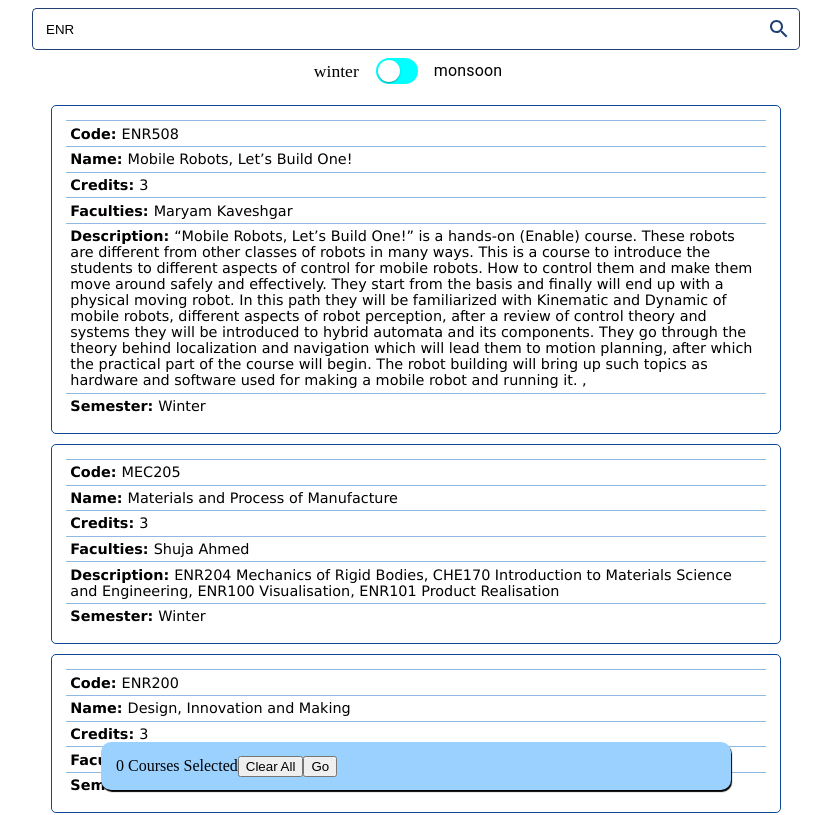
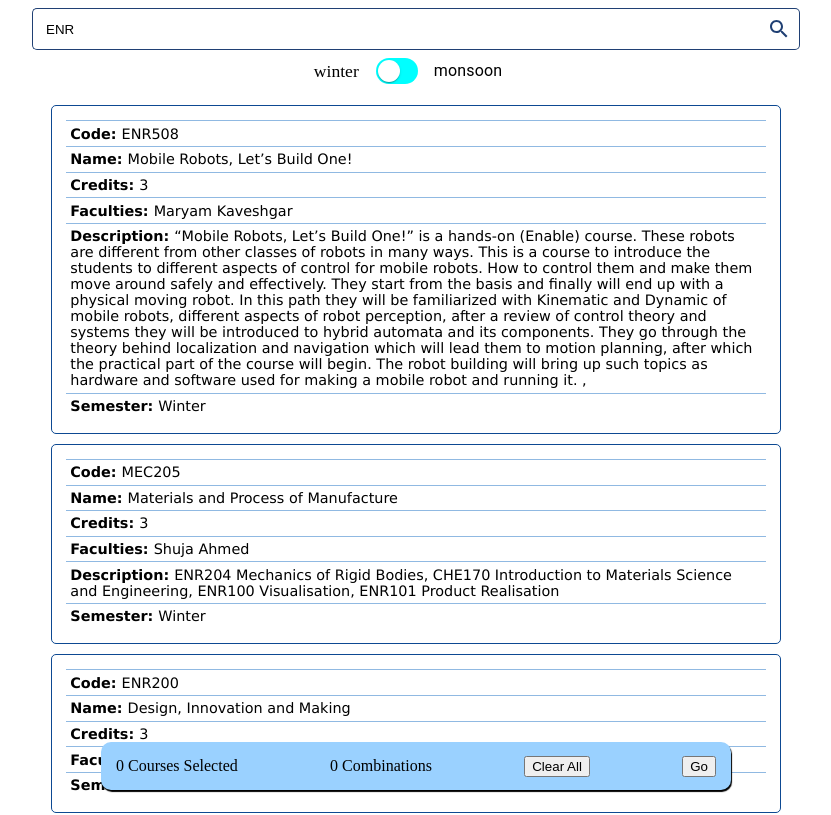
Before and after one commit to JeelRajodiya/AU-ClassCombinator, a React (Vite) app in the folder FrontEnd/: page / in a window 1280 px wide. Shown: the top 815 px of the page, without its empty margins (224-1055 px from the left). Built offline with nearby package versions, Linux system fonts and the light colour scheme.

Commit message:
it kind of works

```diff
--- a/FrontEnd/src/App.tsx
+++ b/FrontEnd/src/App.tsx
@@ -12,6 +12,10 @@ export default function App() {
 	const [cd, setCD] = React.useState(new CourseDirectory(winter, monsoon));
 	const [query, setQuery] = React.useState("ENR");
 	const [selected, setSelected] = React.useState<string[]>([]);
+	const [combinations, setCombinations] = React.useState<string[][]>([]);
+	React.useEffect(() => {
+		setCombinations(cd.generatePossibleCombinations(selected));
+	}, [selected]);
 
 	return (
 		<main>
@@ -23,7 +27,11 @@ export default function App() {
 				query={query}
 				cd={cd}
 			/>
-			<ActionBar selected={selected} setSelected={setSelected} />
+			<ActionBar
+				selected={selected}
+				combinations={combinations}
+				setSelected={setSelected}
+			/>
 		</main>
 	);
 }
--- a/FrontEnd/src/Course_Directory.ts
+++ b/FrontEnd/src/Course_Directory.ts
@@ -256,7 +256,7 @@ class CourseDirectory {
 				finalCombinations.push(activeCombination);
 			}
 		}
-		// console.log(finalCombinations);
+		return finalCombinations;
 	}
 	private toTitleCase(str: string) {
 		return str.replace(/\w\S*/g, function (txt) {
--- a/FrontEnd/src/components/ActionBar.tsx
+++ b/FrontEnd/src/components/ActionBar.tsx
@@ -4,12 +4,14 @@ import "./../styles/actionBar.css";
 type ActionBarProps = {
 	selected: string[];
 	setSelected: any;
+	combinations: string[][];
 };
 
 export default function ActionBar(props: ActionBarProps) {
 	return (
 		<div className="action-bar">
-			{props.selected.length} Courses Selected
+			<span>{props.selected.length} Courses Selected</span>
+			{props.combinations.length} Combinations
 			<button
 				onClick={() => {
 					props.setSelected([]);
--- a/FrontEnd/src/styles/actionBar.css
+++ b/FrontEnd/src/styles/actionBar.css
@@ -17,6 +17,7 @@
 	transform: translateX(-50%);
 	display: flex;
 	align-items: center;
+	justify-content: space-between;
 
 	/* justify-content: center; */
 }
```
